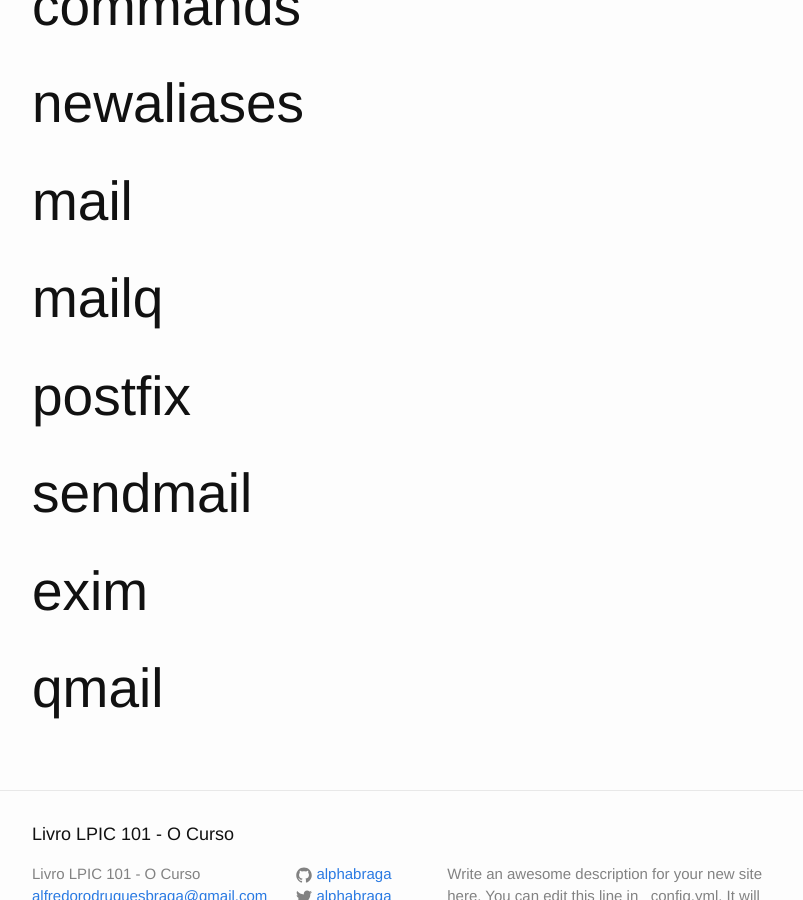
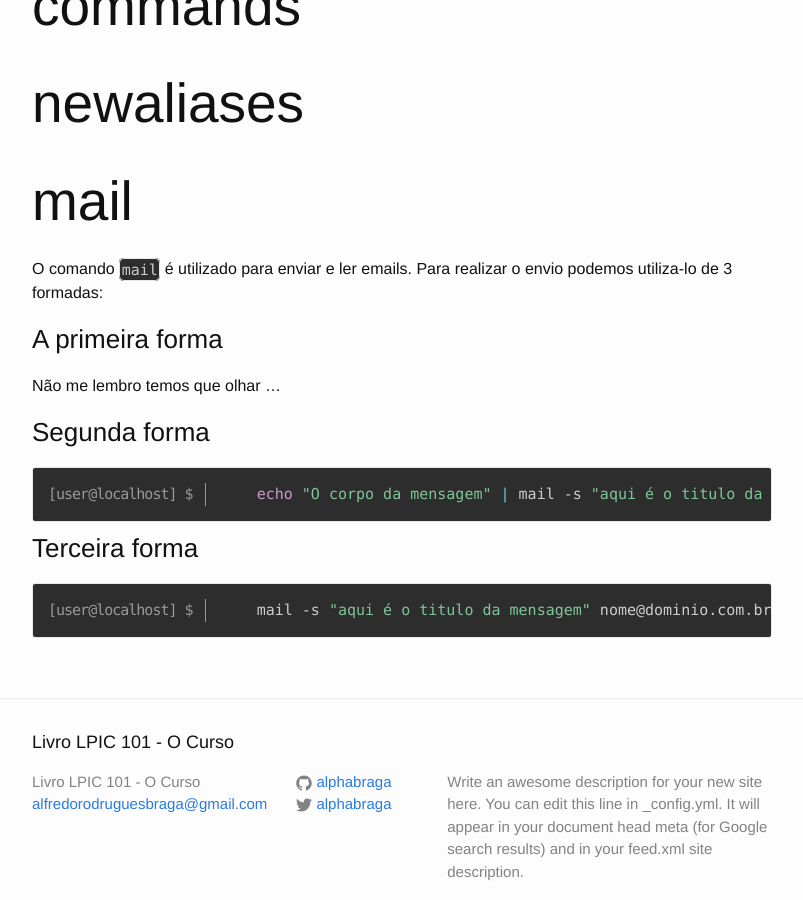
Before and after one commit to alphabraga/lpic1, a Jekyll site: the page built from topicos/108/108-3-mail-transfer-agent-basico.md, in a window 1280 px wide and 900 px high, scrolled down 1064 px. Shown: the whole window, without its empty margins (238-1041 px from the left). Built offline with Jekyll 4.4.1, drawn with Linux system fonts in a browser that asks for light colours.

Commit message:
mais informação sobre mta

```diff
--- a/topicos/108/108-3-mail-transfer-agent-basico.md
+++ b/topicos/108/108-3-mail-transfer-agent-basico.md
@@ -36,12 +36,22 @@
 
 ## mail
 
-## mailq
+O comando `mail` é utilizado para enviar e ler emails. Para realizar o envio podemos utiliza-lo de 3 formadas:
 
-## postfix
 
-## sendmail
+### A primeira forma
 
-## exim
 
-## qmail
+Não me lembro temos que olhar ...
+
+### Segunda forma
+
+<pre class="command-line language-bash">
+	<code>echo "O corpo da mensagem" | mail -s "aqui é o titulo da mensagem" nome@dominio.com.br </code>
+</pre>
+
+### Terceira forma
+
+<pre class="command-line language-bash">
+	<code>mail -s "aqui é o titulo da mensagem" nome@dominio.com.br < nome-de-um-arqvivo.txt </code>
+</pre>
```
